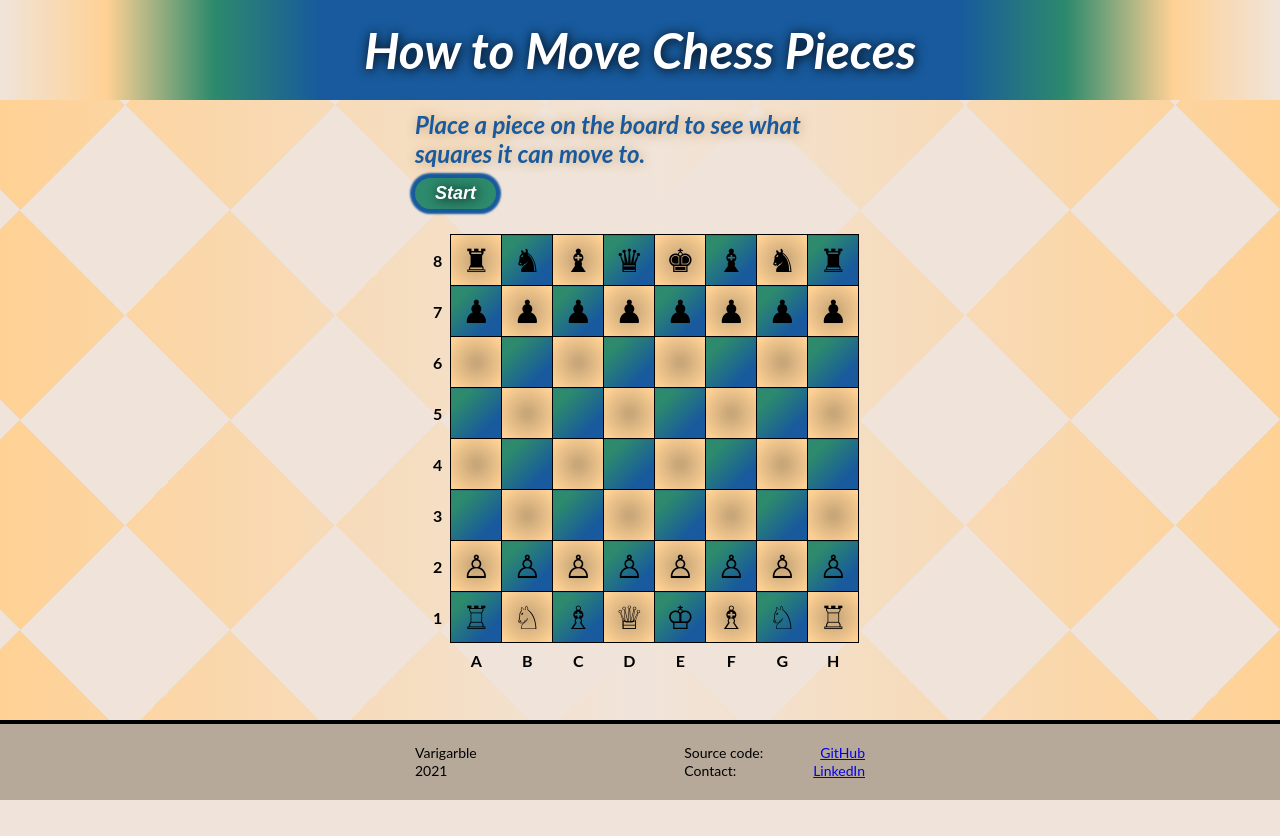
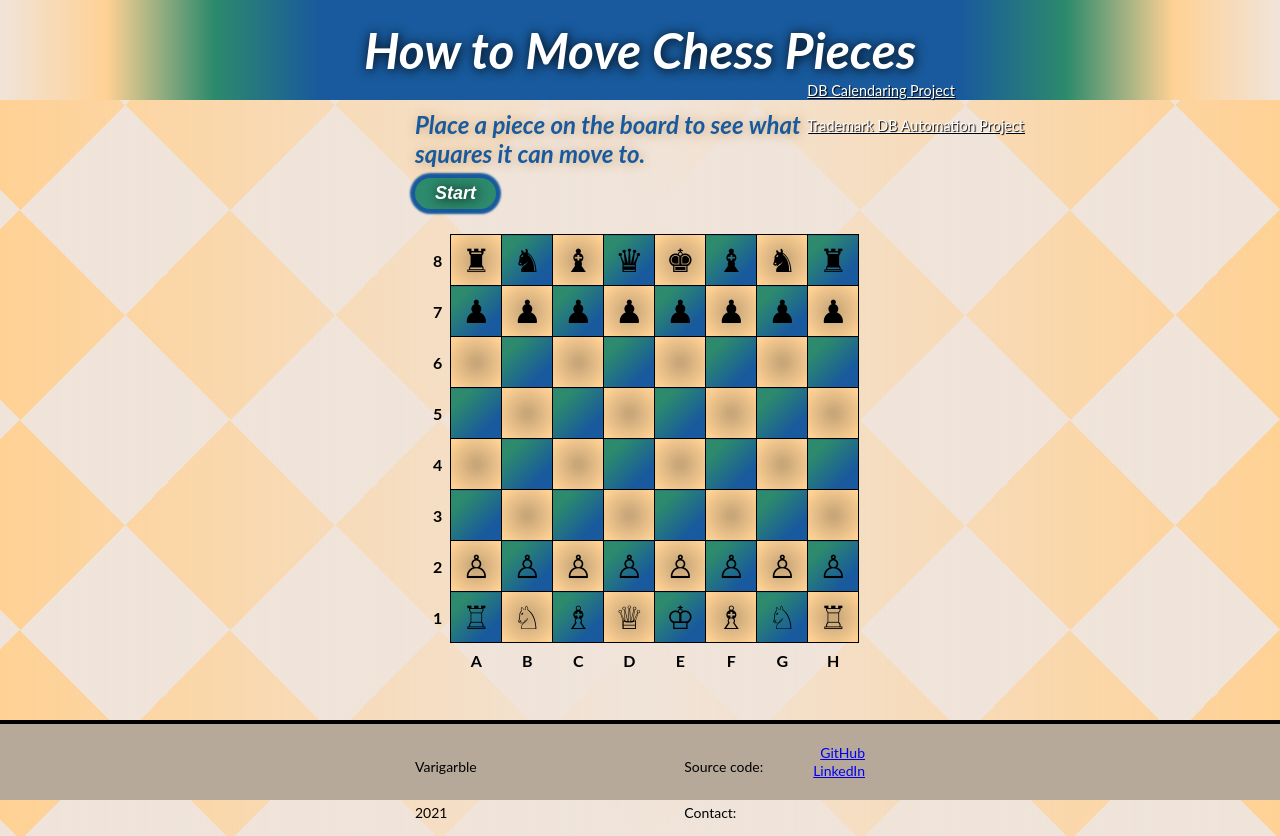
Before and after one commit to Varigarble/text-chess-piece-moves-v2, a Flask app: page / in a window 1280 px wide. Before the commit the page ends 800 px from the top, so only its background shows below. Run offline with Flask 3, Linux system fonts and the light colour scheme.

Commit message:
feat: add new site content
add links; changes to css & html

```diff
--- a/static/css/style.css
+++ b/static/css/style.css
@@ -54,6 +54,20 @@ body {
 .header__right {
   background: linear-gradient(to right, #185a9d, #2d8a6c, #FFD194, #f0e4da);
   width: 25%;
+}
+
+.header__right a {
+    color: white;
+    font-size: calc(0.5vw + 0.5vh + .5vmin);
+    text-shadow: 1px 1px 1px black;
+    text-align:right;
+    text-decoration: underline;
+}
+
+.header__right_content {
+        position: absolute;
+        top: 10%;
+        right: 20%;
 }
 
 h1 {
--- a/templates/layout.html
+++ b/templates/layout.html
@@ -12,19 +12,27 @@
 		<div class="header__center">
             <h1>How to Move Chess Pieces</h1>
         </div>
-        <div class="header__right"></div>
+        <div class="header__right">
+            <div class="header__right_content">
+                <a class="nav" href="https://varigarble.com/alpha_cal_js/templates/alpha-cal.html">
+                    DB Calendaring Project</a>
+                <p>
+                <a class="nav" href="https://varigarble.com/tm-tm-db/tm-tm-db.html">
+                    Trademark DB Automation Project</a></p>
+            </div>
+        </div>
 	</header>
     {% block content %}{% endblock content %}
     <footer class="footer">
             <div class="footer__content">
                 <section class="left">
-                    <a class="footer__item__left">Varigarble</a>
-                    <a class="footer__item__left">2021</a>
+                    <p class="footer__item__left">Varigarble</p>
+                    <p class="footer__item__left">2021</p>
                 </section>
                 <section class="right">
                     <div class="footer__column">
-                        <a class="footer__item__middle">Source code:</a>
-                        <a class="footer__item__middle">Contact:</a>
+                        <p class="footer__item__middle">Source code:</p>
+                        <p class="footer__item__middle">Contact:</p>
                     </div>
                     <div class="footer__column">
                         <a class="footer__item__right" href="https://github.com/Varigarble?tab=repositories">GitHub</a>
```
